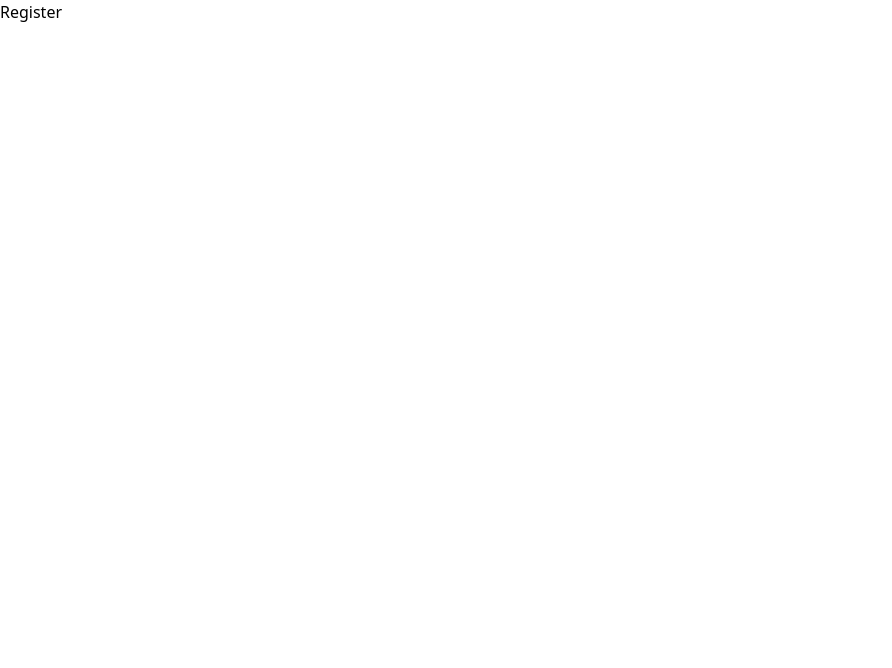
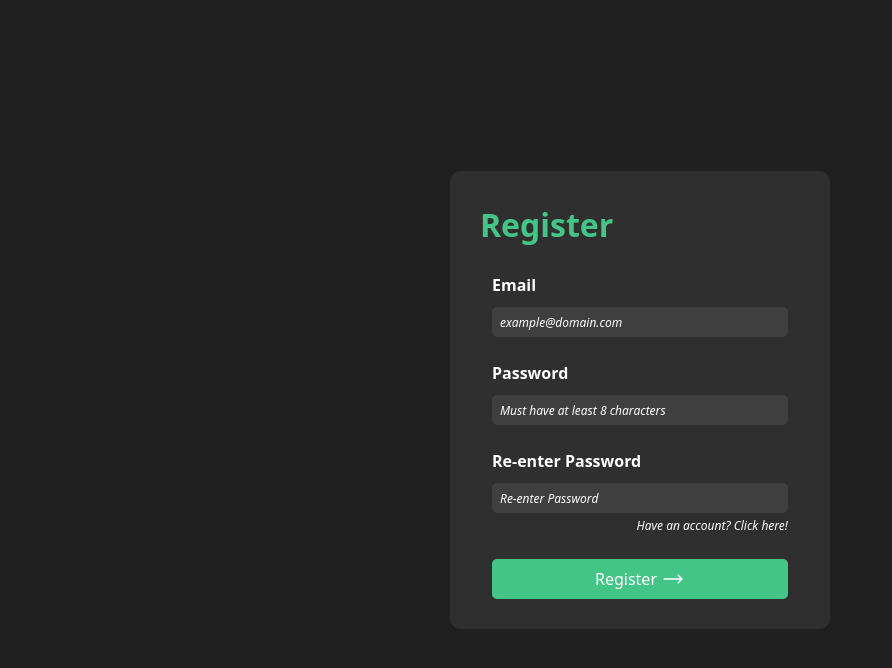
Before and after one commit to HoeZhiWan/airost-internship-project, a React (Vite) app: page /register in a window 1280 px wide. Shown: the top 668 px of the page, without its empty margins (0-892 px from the left). Built offline with nearby package versions, Linux system fonts and the light colour scheme.

Commit message:
Added register page

```diff
--- a/src/pages/RegisterPage/RegisterPage.jsx
+++ b/src/pages/RegisterPage/RegisterPage.jsx
@@ -1,7 +1,36 @@
 function RegisterPage() {
   return (
-    <div>
-      Register
+    <div className="w-screen h-screen flex justify-center items-center bg-shade-500">
+      <div className="w-[380px] h-fit p-[30px] bg-shade-400 rounded-[10px]">
+        <div className="text-[32px] font-bold text-primary-tint-300">Register</div>
+        <form className="mx-3 text-text text-[16px]">
+          <div className="flex flex-col">
+              <label className="mt-[24px] font-bold">Email</label>
+              <input type="email" className="text-[12px] border-0 mt-[10px] px-[8px] py-[6px] h-[30px] bg-shade-300 placeholder-text italic rounded-[5px] focus:ring-0" placeholder="example@domain.com" />
+          </div>
+
+          <div className="flex flex-col">
+              <label className="mt-[24px] font-bold">Password</label>
+              <input type="password" className="text-[12px] border-0 mt-[10px] px-[8px] py-[6px] h-[30px] bg-shade-300 placeholder-text italic rounded-[5px] focus:ring-0" placeholder="Must have at least 8 characters" />
+          </div>
+
+          <div className="flex flex-col">
+            <div className="flex flex-col">
+                <label className="mt-[24px] font-bold">Re-enter Password</label>
+                <input type="password" className="text-[12px] border-0 mt-[10px] px-[8px] py-[6px] h-[30px] bg-shade-300 placeholder-text italic rounded-[5px] focus:ring-0" placeholder="Re-enter Password" />
+            </div>
+            <a className="self-end d-block mt-[4px] text-[12px] italic" href="">Have an account? Click here!</a>
+          </div>
+
+          <button href="#" className="flex justify-center gap-[4px] mt-[24px] w-full h-fit py-[8px] bg-primary-tint-300 text-white rounded-[5px] fs-6 duration-200">
+            <span>Register</span>
+            <svg xmlns="http://www.w3.org/2000/svg" fill="none" viewBox="0 0 24 24" strokeWidth={1.5} stroke="currentColor" className="size-6">
+              <path strokeLinecap="round" strokeLinejoin="round" d="M17.25 8.25 21 12m0 0-3.75 3.75M21 12H3" />
+            </svg>
+          </button>
+
+        </form>
+      </div>
     </div>
   )
 }
```
